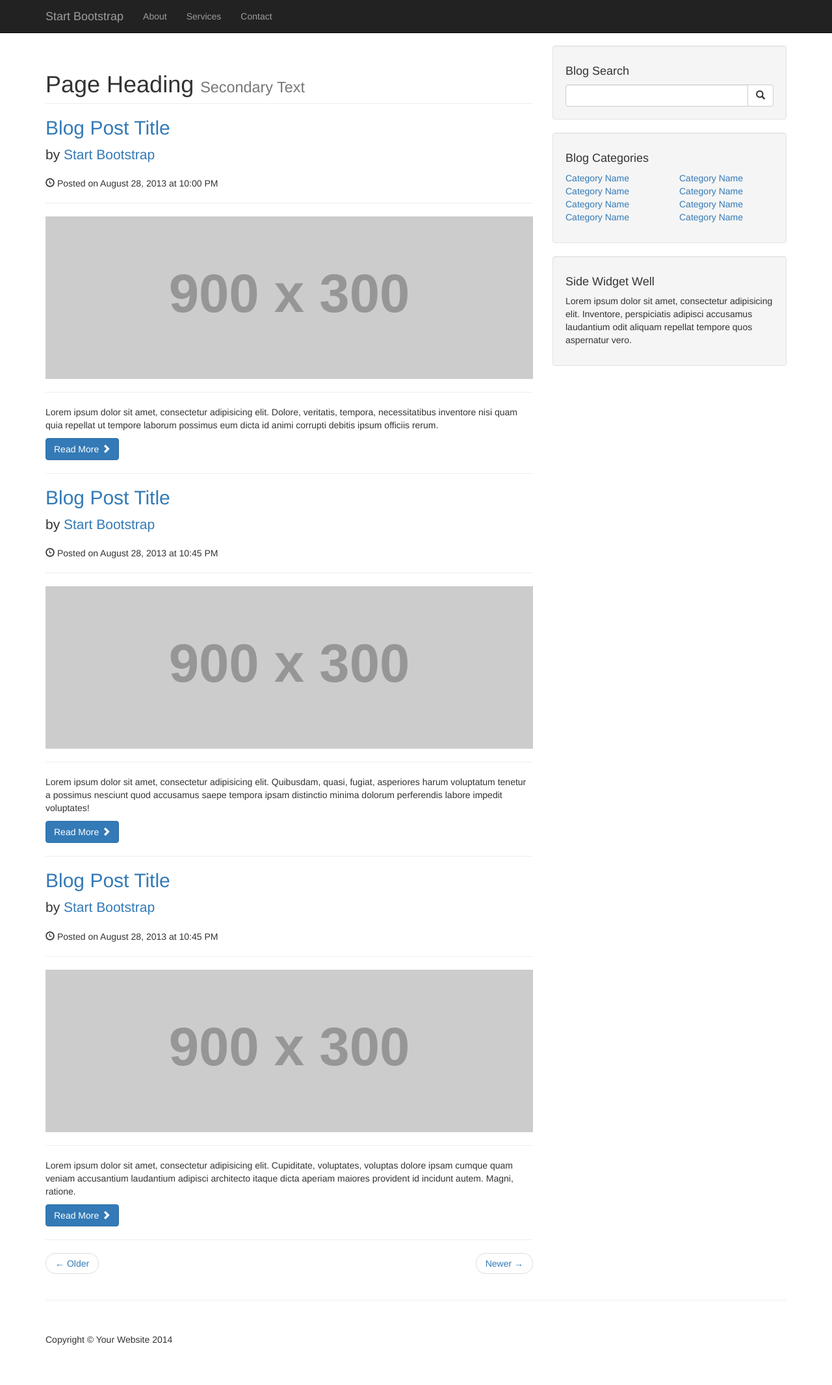
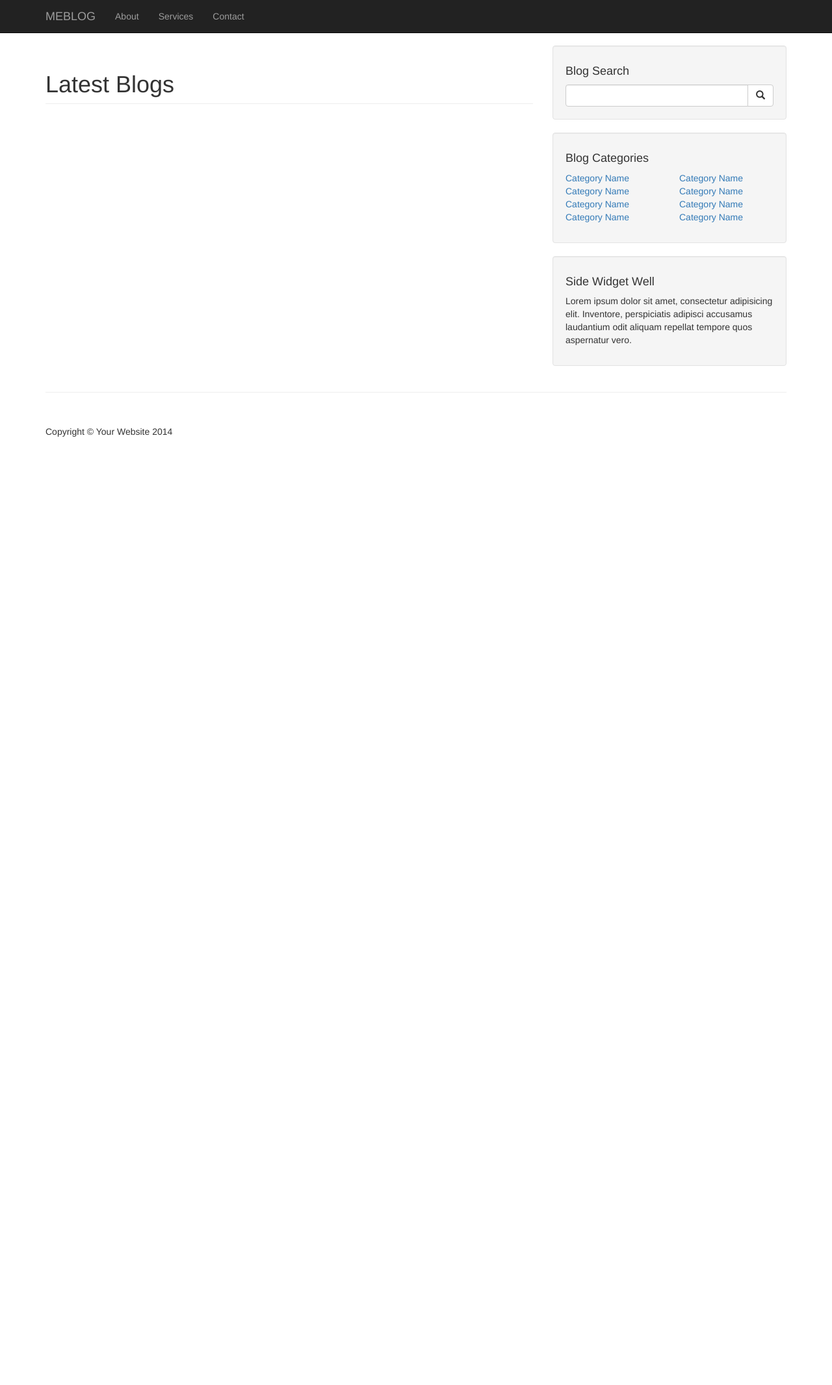
Before and after one commit to geethpw/Blog-App-Python-2.7-Django-, a Django app: page / in a window 1280 px wide. Shown: the whole page at 65% size. After the commit the page ends 672 px from the top, so only its background shows below. Run offline with Django 3.2, Linux system fonts and the light colour scheme; data comes from the database, SQL or seed files in the repository; grey boxes labelled with a size stand in for pictures from a placeholder-image service; some libraries are stand-ins or nearby versions.

Commit message:
new single blog view and templating

```diff
--- /dev/null
+++ b/meblog/templates/meblog/base.html
@@ -0,0 +1,97 @@
+{% load staticfiles %}
+<!DOCTYPE html>
+<html lang="en">
+
+<head>
+
+    <meta charset="utf-8">
+    <meta http-equiv="X-UA-Compatible" content="IE=edge">
+    <meta name="viewport" content="width=device-width, initial-scale=1">
+    <meta name="description" content="">
+    <meta name="author" content="">
+
+    <title>ME Blog Home - Python</title>
+
+    <!-- Bootstrap Core CSS -->
+    <link rel="stylesheet" href="{% static "css/bootstrap.min.css" %}">
+
+    <!-- Custom CSS -->
+    <link rel="stylesheet" href="{% static "css/blog-home.css" %}">
+
+    <!-- jQuery -->
+    <script src="{% static "js/jquery.js" %}"></script>
+
+    <!-- Bootstrap Core JavaScript -->
+    <script src="{% static "js/bootstrap.min.js" %}"></script>
+
+    <!-- HTML5 Shim and Respond.js IE8 support of HTML5 elements and media queries -->
+    <!-- WARNING: Respond.js doesn't work if you view the page via file:// -->
+    <!--[if lt IE 9]>
+        <script src="https://oss.maxcdn.com/libs/html5shiv/3.7.0/html5shiv.js"></script>
+        <script src="https://oss.maxcdn.com/libs/respond.js/1.4.2/respond.min.js"></script>
+    <![endif]-->
+
+</head>
+
+<body>
+
+    <!-- Navigation -->
+    <nav class="navbar navbar-inverse navbar-fixed-top" role="navigation">
+        <div class="container">
+            <!-- Brand and toggle get grouped for better mobile display -->
+            <div class="navbar-header">
+                <button type="button" class="navbar-toggle" data-toggle="collapse" data-target="#bs-example-navbar-collapse-1">
+                    <span class="sr-only">Toggle navigation</span>
+                    <span class="icon-bar"></span>
+                    <span class="icon-bar"></span>
+                    <span class="icon-bar"></span>
+                </button>
+                <a class="navbar-brand" href="#">MEBLOG</a>
+            </div>
+            <!-- Collect the nav links, forms, and other content for toggling -->
+            <div class="collapse navbar-collapse" id="bs-example-navbar-collapse-1">
+                <ul class="nav navbar-nav">
+                    <li>
+                        <a href="#">About</a>
+                    </li>
+                    <li>
+                        <a href="#">Services</a>
+                    </li>
+                    <li>
+                        <a href="#">Contact</a>
+                    </li>
+                </ul>
+            </div>
+            <!-- /.navbar-collapse -->
+        </div>
+        <!-- /.container -->
+    </nav>
+
+    <!-- Page Content -->
+        <div class="container">
+            {% block content %}
+            {% endblock %}
+
+
+        </div>
+        <!-- /.row -->
+
+        <hr>
+
+        <!-- Footer -->
+        <footer>
+            <div class="row">
+                <div class="col-lg-12">
+                    <p>Copyright &copy; Your Website 2014</p>
+                </div>
+                <!-- /.col-lg-12 -->
+            </div>
+            <!-- /.row -->
+        </footer>
+
+    </div>
+    <!-- /.container -->
+
+</body>
+
+</html>
--- a/meblog/templates/meblog/post_list.html
+++ b/meblog/templates/meblog/post_list.html
@@ -1,142 +1,25 @@
-{% load staticfiles %}
-<!DOCTYPE html>
-<html lang="en">
+{% extends "meblog/base.html" %}
 
-<head>
-
-    <meta charset="utf-8">
-    <meta http-equiv="X-UA-Compatible" content="IE=edge">
-    <meta name="viewport" content="width=device-width, initial-scale=1">
-    <meta name="description" content="">
-    <meta name="author" content="">
-
-    <title>Blog Home - Start Bootstrap Template</title>
-
-    <!-- Bootstrap Core CSS -->
-    <link rel="stylesheet" href="{% static "css/bootstrap.min.css" %}">
-
-    <!-- Custom CSS -->
-    <link rel="stylesheet" href="{% static "css/blog-home.css" %}">
-
-    <!-- jQuery -->
-    <script src="{% static "js/jquery.js" %}"></script>
-
-    <!-- Bootstrap Core JavaScript -->
-    <script src="{% static "js/bootstrap.min.js" %}"></script>
-
-    <!-- HTML5 Shim and Respond.js IE8 support of HTML5 elements and media queries -->
-    <!-- WARNING: Respond.js doesn't work if you view the page via file:// -->
-    <!--[if lt IE 9]>
-        <script src="https://oss.maxcdn.com/libs/html5shiv/3.7.0/html5shiv.js"></script>
-        <script src="https://oss.maxcdn.com/libs/respond.js/1.4.2/respond.min.js"></script>
-    <![endif]-->
-
-</head>
-
-<body>
-
-    <!-- Navigation -->
-    <nav class="navbar navbar-inverse navbar-fixed-top" role="navigation">
-        <div class="container">
-            <!-- Brand and toggle get grouped for better mobile display -->
-            <div class="navbar-header">
-                <button type="button" class="navbar-toggle" data-toggle="collapse" data-target="#bs-example-navbar-collapse-1">
-                    <span class="sr-only">Toggle navigation</span>
-                    <span class="icon-bar"></span>
-                    <span class="icon-bar"></span>
-                    <span class="icon-bar"></span>
-                </button>
-                <a class="navbar-brand" href="#">Start Bootstrap</a>
-            </div>
-            <!-- Collect the nav links, forms, and other content for toggling -->
-            <div class="collapse navbar-collapse" id="bs-example-navbar-collapse-1">
-                <ul class="nav navbar-nav">
-                    <li>
-                        <a href="#">About</a>
-                    </li>
-                    <li>
-                        <a href="#">Services</a>
-                    </li>
-                    <li>
-                        <a href="#">Contact</a>
-                    </li>
-                </ul>
-            </div>
-            <!-- /.navbar-collapse -->
-        </div>
-        <!-- /.container -->
-    </nav>
-
-    <!-- Page Content -->
-    <div class="container">
-
+{% block content %}
 <div class="row">
 
             <!-- Blog Entries Column -->
             <div class="col-md-8">
-
                 <h1 class="page-header">
-                    Page Heading
-                    <small>Secondary Text</small>
+                    Latest Blogs
+                    <small></small>
                 </h1>
-
                 <!-- First Blog Post -->
+                {% for post in posts %}
                     <h2>
-                    <a href="#">Blog Post Title</a>
+                        <a href="{% url 'post_detail' pk=post.pk %}">{{ post.title }}</a>
                     </h2>
-                <p class="lead">
-                    by <a href="index.php">Start Bootstrap</a>
-                </p>
-                <p><span class="glyphicon glyphicon-time"></span> Posted on August 28, 2013 at 10:00 PM</p>
-                <hr>
+                    <p><span class="glyphicon glyphicon-time"></span> {{ post.published_date }}</p>
                         <img class="img-responsive" src="http://placehold.it/900x300" alt="">
                             <hr>
-                <p>Lorem ipsum dolor sit amet, consectetur adipisicing elit. Dolore, veritatis, tempora, necessitatibus inventore nisi quam quia repellat ut tempore laborum possimus eum dicta id animi corrupti debitis ipsum officiis rerum.</p>
-                <a class="btn btn-primary" href="#">Read More <span class="glyphicon glyphicon-chevron-right"></span></a>
-
+                            <p>{{ post.text|linebreaks }}</p>
                     <hr>
-
-                <!-- Second Blog Post -->
-                <h2>
-                    <a href="#">Blog Post Title</a>
-                </h2>
-                <p class="lead">
-                    by <a href="index.php">Start Bootstrap</a>
-                </p>
-                <p><span class="glyphicon glyphicon-time"></span> Posted on August 28, 2013 at 10:45 PM</p>
-                <hr>
-                <img class="img-responsive" src="http://placehold.it/900x300" alt="">
-                <hr>
-                <p>Lorem ipsum dolor sit amet, consectetur adipisicing elit. Quibusdam, quasi, fugiat, asperiores harum voluptatum tenetur a possimus nesciunt quod accusamus saepe tempora ipsam distinctio minima dolorum perferendis labore impedit voluptates!</p>
-                <a class="btn btn-primary" href="#">Read More <span class="glyphicon glyphicon-chevron-right"></span></a>
-
-                <hr>
-
-                <!-- Third Blog Post -->
-                <h2>
-                    <a href="#">Blog Post Title</a>
-                </h2>
-                <p class="lead">
-                    by <a href="index.php">Start Bootstrap</a>
-                </p>
-                <p><span class="glyphicon glyphicon-time"></span> Posted on August 28, 2013 at 10:45 PM</p>
-                <hr>
-                <img class="img-responsive" src="http://placehold.it/900x300" alt="">
-                <hr>
-                <p>Lorem ipsum dolor sit amet, consectetur adipisicing elit. Cupiditate, voluptates, voluptas dolore ipsam cumque quam veniam accusantium laudantium adipisci architecto itaque dicta aperiam maiores provident id incidunt autem. Magni, ratione.</p>
-                <a class="btn btn-primary" href="#">Read More <span class="glyphicon glyphicon-chevron-right"></span></a>
-
-                <hr>
-
-                <!-- Pager -->
-                <ul class="pager">
-                    <li class="previous">
-                        <a href="#">&larr; Older</a>
-                    </li>
-                    <li class="next">
-                        <a href="#">Newer &rarr;</a>
-                    </li>
-                </ul>
+                {% endfor %}
 
             </div>
 
@@ -198,26 +81,4 @@
                 </div>
 
             </div>
-
-        </div>
-        <!-- /.row -->
-
-        <hr>
-
-        <!-- Footer -->
-        <footer>
-            <div class="row">
-                <div class="col-lg-12">
-                    <p>Copyright &copy; Your Website 2014</p>
-                </div>
-                <!-- /.col-lg-12 -->
-            </div>
-            <!-- /.row -->
-        </footer>
-
-    </div>
-    <!-- /.container -->
-
-</body>
-
-</html>
+{% endblock %}
--- a/meblog/urls.py
+++ b/meblog/urls.py
@@ -3,4 +3,5 @@
 
 urlpatterns = [
 	url(r'^$', views.post_list, name='post_list'),
+	url(r'^post/(?P<pk>[0-9]+)/$', views.post_detail, name='post_detail'),
 ]
--- a/meblog/views.py
+++ b/meblog/views.py
@@ -1,7 +1,12 @@
-from django.shortcuts import render
+from django.shortcuts import render, get_object_or_404
 from django.utils import timezone
 from .models import Post
+
 
 def post_list(request):
     posts = Post.objects.filter(published_date__lte=timezone.now()).order_by('published_date')
     return render(request, 'meblog/post_list.html', {'posts': posts})
+
+def post_detail(request, pk):
+    post = get_object_or_404(Post, pk=pk)
+    return render(request, 'meblog/post_detail.html', {'post': post})
```
Also changed, not shown: meblog/templates/meblog/post_detail.html (added, +13 -0 lines), meblog/templates/meblog/sidebar.html (added). Lines whose indentation alone changed are shown as unchanged.
